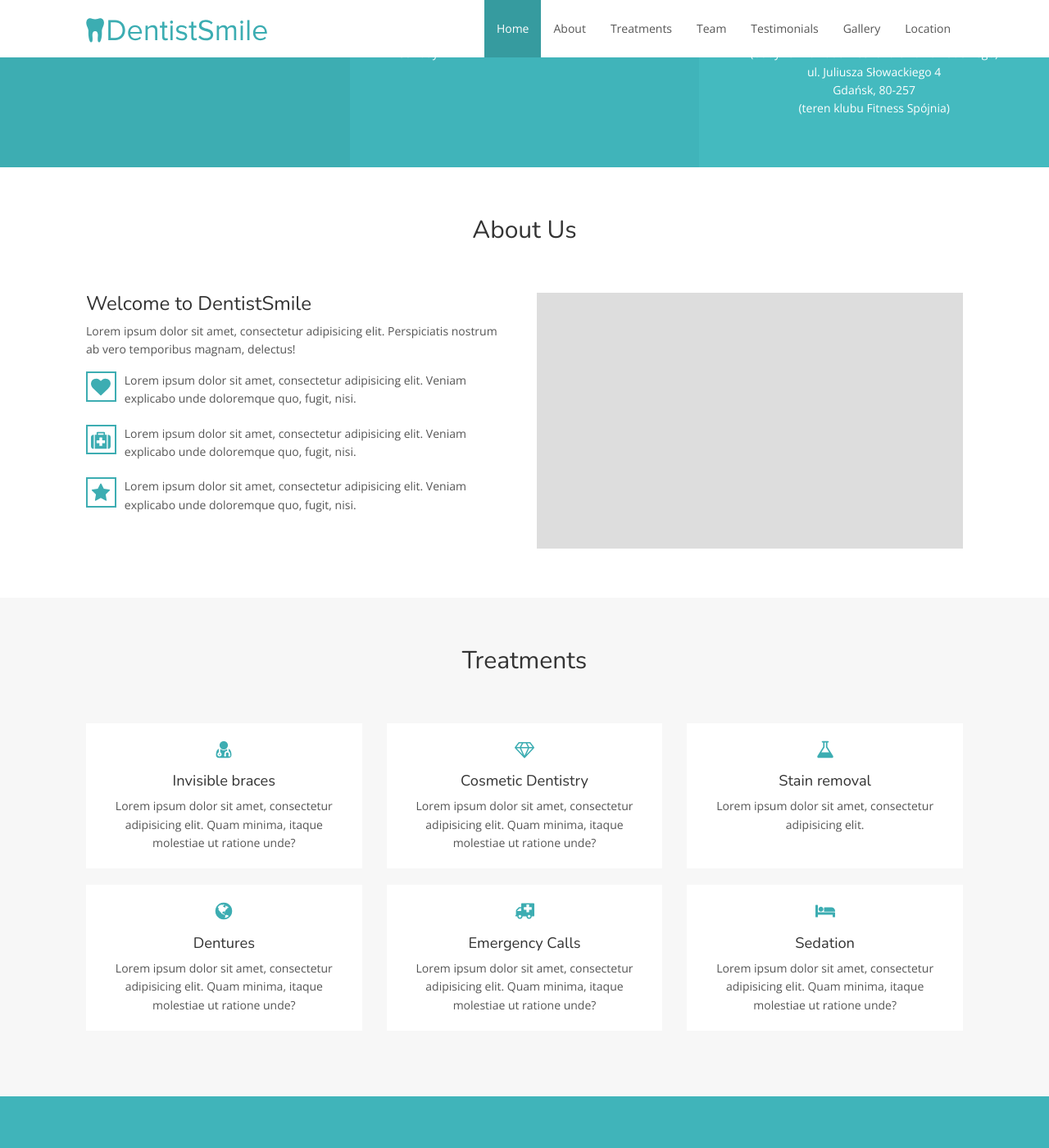
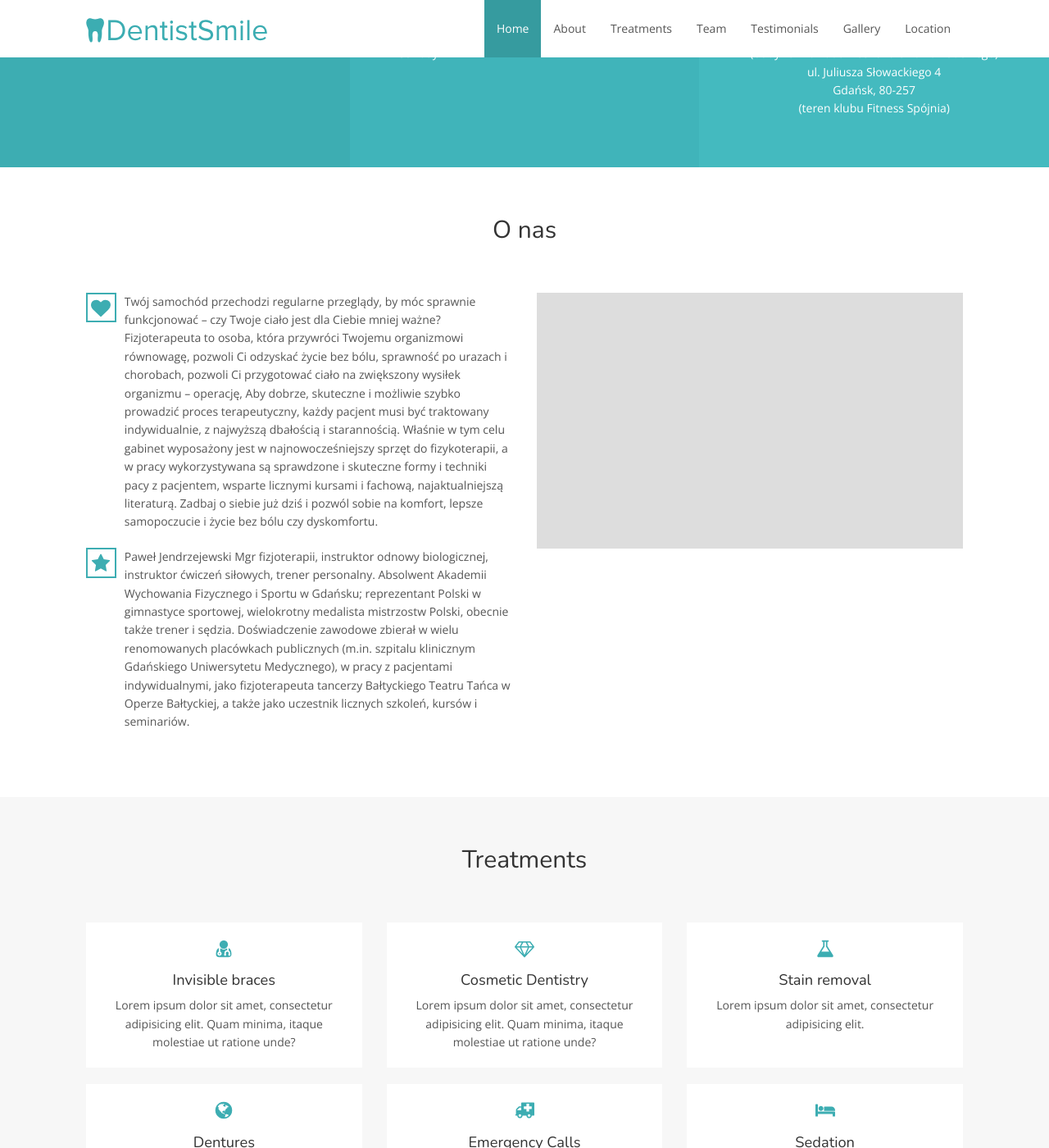
Before and after one commit to JendrzejewskiP/JendrzejewskiP.github.io, a Jekyll site: the page built from index.html, in a window 1280 px wide and 1400 px high, scrolled down 691 px. Shown: the whole window at 82% size. Built offline with Jekyll 4.4.1, drawn with Linux system fonts in a browser that asks for light colours; nearby versions of some CDN libraries.

Commit message:
change about us

```diff
--- a/index.html
+++ b/index.html
@@ -82,12 +82,11 @@ layout: default
 <!-- Start About -->
 <div id="about" class="about">
     <div class="container-fluid">
-        <h2 class="section-title">About Us</h2>
+        <h2 class="section-title">O nas</h2>
 
         <div class="row">
             <div class="col-sm-6">
-                <h3>Welcome to DentistSmile</h3>
-                <p>Lorem ipsum dolor sit amet, consectetur adipisicing elit. Perspiciatis nostrum ab vero temporibus magnam, delectus!</p>
+
 
                 <div class="media">
                     <div class="media-left">
@@ -96,20 +95,12 @@ layout: default
                         </div>
                     </div>
                     <div class="media-body">
-                        <p>Lorem ipsum dolor sit amet, consectetur adipisicing elit. Veniam explicabo unde doloremque quo, fugit, nisi.</p>
+                        <p>Twój samochód przechodzi regularne przeglądy, by móc sprawnie funkcjonować – czy Twoje ciało jest dla Ciebie mniej ważne?
+
+Fizjoterapeuta to osoba, która przywróci Twojemu organizmowi równowagę, pozwoli Ci odzyskać życie bez bólu, sprawność po urazach i chorobach, pozwoli Ci przygotować ciało na zwiększony wysiłek organizmu – operację, Aby dobrze, skuteczne i możliwie szybko prowadzić proces terapeutyczny, każdy pacjent musi być traktowany indywidualnie, z najwyższą dbałością i starannością. Właśnie w tym celu gabinet wyposażony jest w najnowocześniejszy sprzęt do fizykoterapii, a w pracy wykorzystywana są sprawdzone i skuteczne formy i techniki pacy z pacjentem, wsparte licznymi kursami i fachową, najaktualniejszą literaturą. Zadbaj o siebie już dziś i pozwól sobie na komfort, lepsze samopoczucie i życie bez bólu czy dyskomfortu.</p>
                     </div>
                 </div>
 
-                <div class="media">
-                    <div class="media-left">
-                        <div class="boxed-icon">
-                            <svg class="icon icon-medkit"><use xlink:href="#icon-medkit"></use></svg>
-                        </div>
-                    </div>
-                    <div class="media-body">
-                        <p>Lorem ipsum dolor sit amet, consectetur adipisicing elit. Veniam explicabo unde doloremque quo, fugit, nisi.</p>
-                    </div>
-                </div>
 
                 <div class="media">
                     <div class="media-left">
@@ -118,7 +109,11 @@ layout: default
                         </div>
                     </div>
                     <div class="media-body">
-                        <p>Lorem ipsum dolor sit amet, consectetur adipisicing elit. Veniam explicabo unde doloremque quo, fugit, nisi.</p>
+                        <p>Paweł Jendrzejewski
+
+Mgr fizjoterapii, instruktor odnowy biologicznej, instruktor ćwiczeń siłowych, trener personalny. Absolwent Akademii Wychowania Fizycznego i Sportu w Gdańsku; reprezentant Polski w gimnastyce sportowej, wielokrotny medalista mistrzostw Polski, obecnie także trener i sędzia.
+
+Doświadczenie zawodowe zbierał w wielu renomowanych placówkach publicznych (m.in. szpitalu klinicznym Gdańskiego Uniwersytetu Medycznego), w pracy z pacjentami indywidualnymi, jako fizjoterapeuta tancerzy Bałtyckiego Teatru Tańca w Operze Bałtyckiej, a także jako uczestnik licznych szkoleń, kursów i seminariów.</p>
                     </div>
                 </div>
             </div>
```
